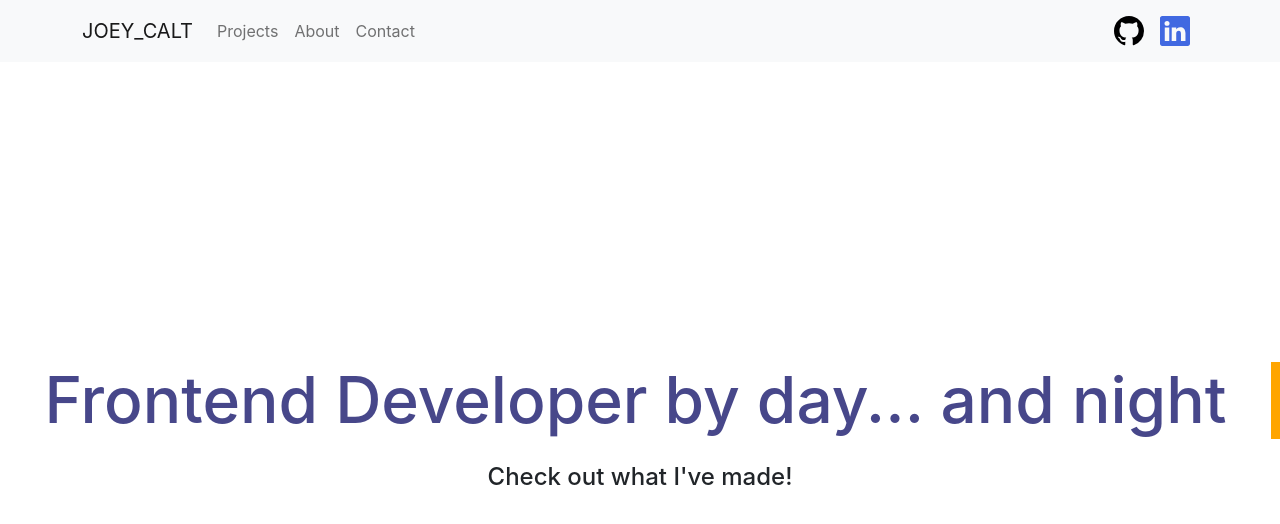
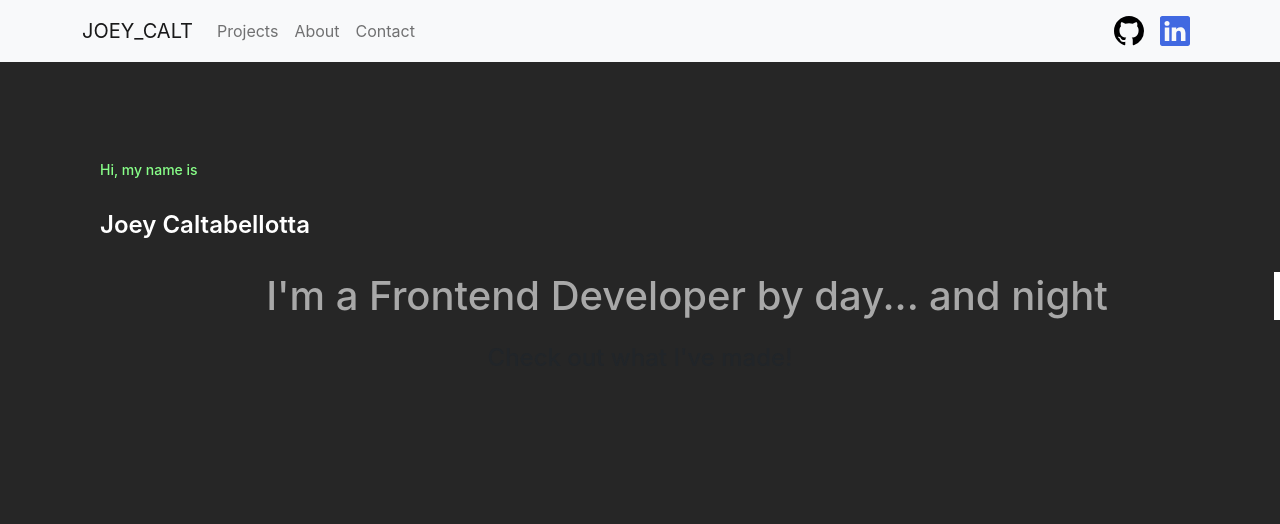
Before and after one commit to joeycalt/Portfolio, a React (Create React App) app: page / in a window 1280 px wide. Shown: the top 524 px of the page. Built offline with nearby package versions, Linux system fonts and the light colour scheme.

Commit message:
styled backgrounds and fonts

```diff
--- a/src/App.css
+++ b/src/App.css
@@ -1,5 +1,12 @@
 .App {
   text-align: center;
+  background-color: rgb(38, 38, 38);
+}
+
+html {
+  height: 100%;
+  width: 100%;
+  background-color: rgb(38, 38, 38);
 }
 
 .App-logo {
@@ -107,21 +114,35 @@
 }
 
 .main-title {
-  font-size: 4em;
-  color: rgb(71, 71, 138);
+  font-size: 40px;
+  color: rgb(255, 255, 255, .6);
   overflow: hidden;
   margin: 0;
-  margin-top: 300px;
-  border-right: .15em solid orange;
-  white-space: nowrap;
+  border-right: .15em solid white;
+
   animation: typing 2s linear 1s 1 normal both, animated-cursor 600ms linear infinite;
 }
 
 .wrapper-title {
   display:flex;
-  justify-content: center;
-  width: 100%;
-  margin: auto;
+  justify-content: left;
+  margin-left: 100px;
+}
+
+.greeting {
+  font-size: 14px;
+  color: rgb(136, 255, 136);
+  margin-top: 100px;
+  text-align: left;
+  margin-left: 100px;
+}
+
+.name {
+  font-size: 24px;
+  color: white;
+  font-weight: 600;
+  text-align: left;
+  margin-left: 100px;
 }
 
 @keyframes typing {
--- a/src/pages/Main.js
+++ b/src/pages/Main.js
@@ -1,8 +1,10 @@
 function Main(props) {
     return (
       <>
+        <h5 className="greeting">Hi, my name is</h5> <br />
+        <h1 className="name">Joey Caltabellotta</h1> <br />
       <div className="wrapper-title">
-        <h1 className="main-title">Frontend Developer by day... and night</h1>
+        <h1 className="main-title">I'm a Frontend Developer by day... and night</h1>
         </div>
         <br />
         <h4 className="second-title">Check out what I've made!</h4>
```
